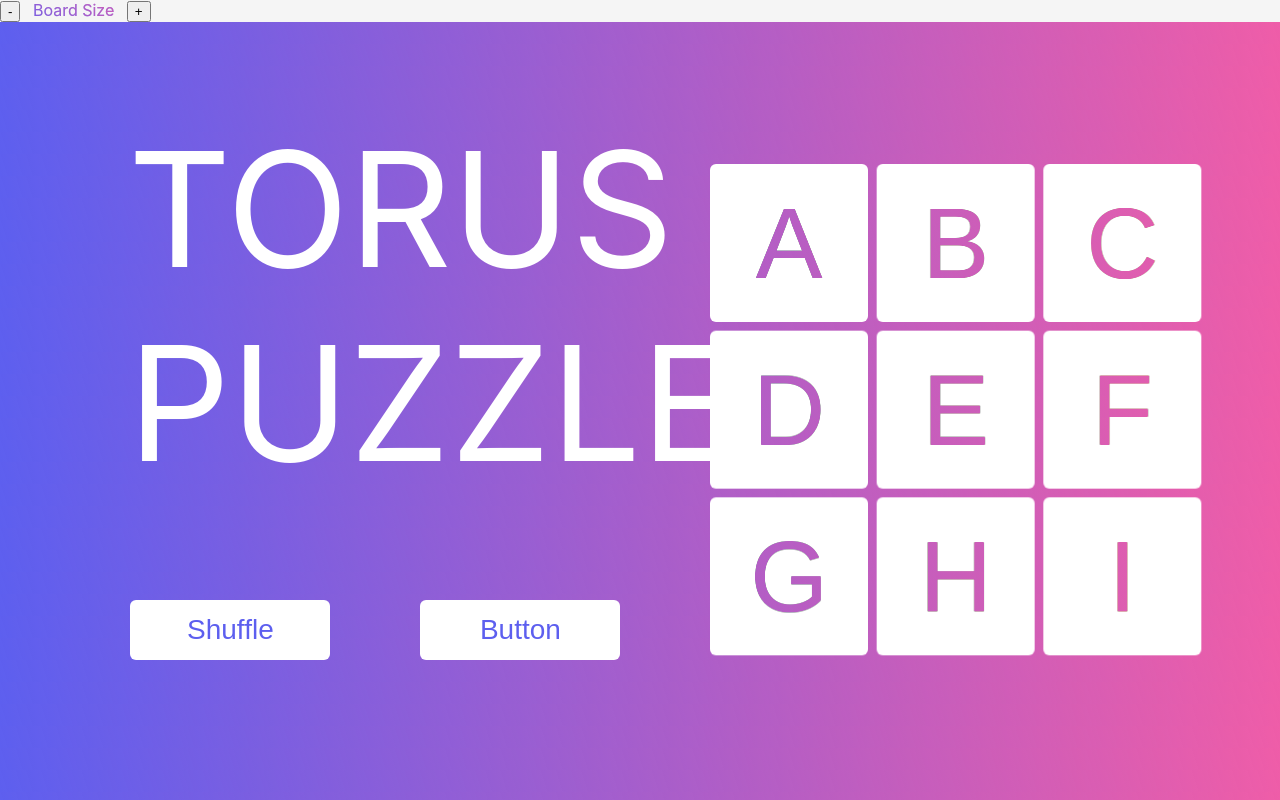
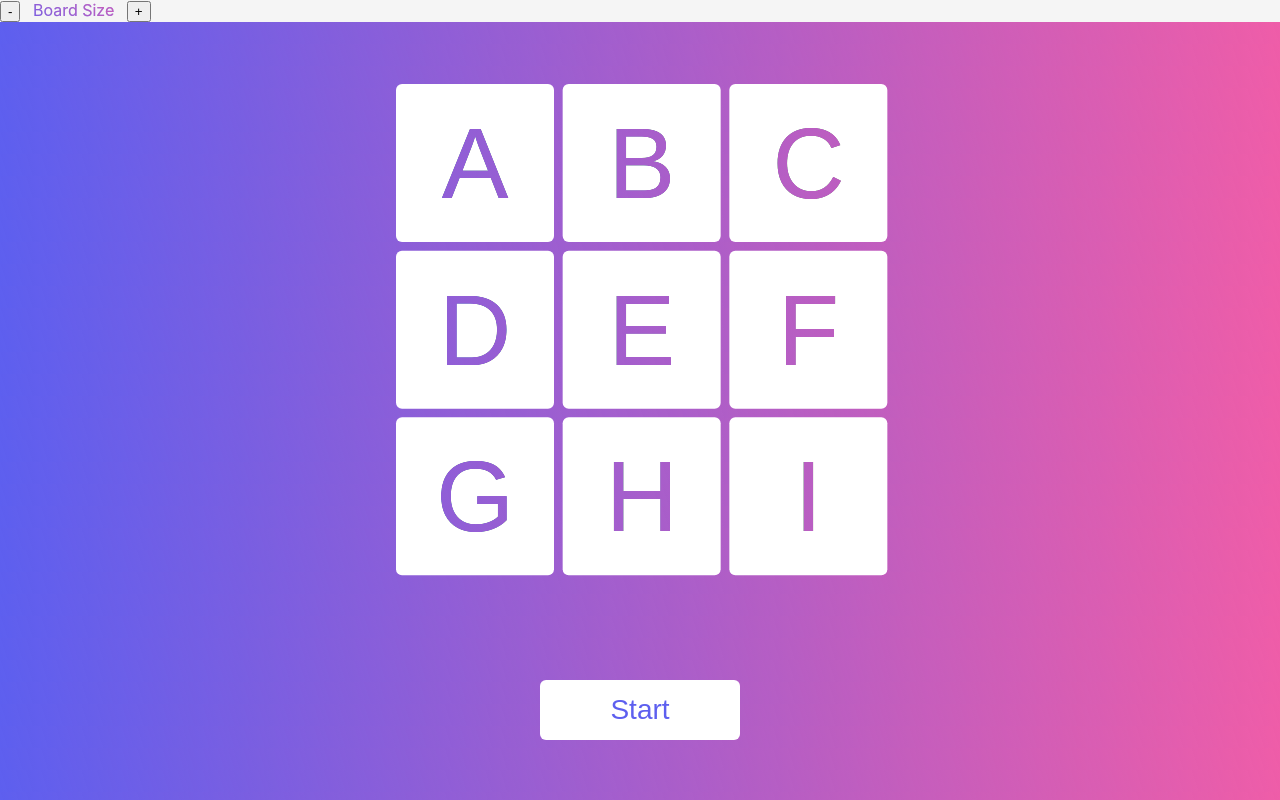
Before and after one commit to AryanChawla1/QWEB, a React (Create React App) app in the folder frontend/: page / in a window 1280 px wide. Built offline with nearby package versions, Linux system fonts and the light colour scheme.

Commit message:
Improved CSS organization

```diff
--- a/frontend/src/components/Board.js
+++ b/frontend/src/components/Board.js
@@ -3,7 +3,7 @@ import Tiles from './Tiles'
 
 const Board = ({width, tiles, boardWidth, moveRow, moveCol, completedBoard, setCompletedBoard, setTiles, nonFunctional}) => {
   return (
-    <div className="board" style={{width: boardWidth, height: boardWidth}}>
+    <div style={{width: boardWidth, height: boardWidth}}>
         <Tiles width={width} tiles={tiles} boardWidth={boardWidth} setTiles={setTiles}
         nonFunctional={nonFunctional}/>
     </div>
--- a/frontend/src/index.css
+++ b/frontend/src/index.css
@@ -15,11 +15,8 @@ code {
 
 .board {
   position: absolute;
-  width: 500px;
-  height: 500px;
-  left: 55%;
-  top: 20%;
-  font-size:0px;
+  mix-blend-mode: lighten;
+  transform: translateX(-50%);
 }
 
 .tile {
@@ -28,7 +25,6 @@ code {
   user-select: none;
   border: none;
   font-size: 0;
-  mix-blend-mode: lighten;
 }
 .tileOuter {
   position: absolute;
@@ -44,7 +40,7 @@ code {
   padding: 0px;
   display: grid;
 	place-items: center;
-  color: 'black';
+  color: black;
 }
 
 .gradtext {
@@ -75,18 +71,11 @@ code {
   }
 }
 
-.buttonsMainPage {
-  position:absolute;
-  top: 75%;
-  left: 18%;
-  animation: yourNewSuperpower 1s;
-}
-
 .button1 {
   width: 200px;
   height: 60px;
   border-radius: 6px;
-  position: relative;
+  position: absolute;
   font-size: 28px;
   transform: translateX(-50%);
   border: none;
@@ -98,6 +87,3 @@ code {
   background: linear-gradient(252.44deg, #EF5DA8 0%, rgba(239, 93, 168, 0) 100%), #5D5FEF;
   -webkit-text-fill-color: white;
 }
-.button1 + .button1 {
-  margin-left: 90px;
-}
--- a/frontend/src/pages/App.js
+++ b/frontend/src/pages/App.js
@@ -1,6 +1,8 @@
 //Todo:
-//Move Board functions to Board.js
 //Have tile sliding be continuous instead of one move at a time
+//Add Rest of pages
+//Add Timer
+
 
 import React, { useState } from 'react';
 import '../styles/App.css';
@@ -21,13 +23,11 @@ const App = () => {
         <button onClick={() => helpers.incWidth(width, setWidth, setTiles, setCompletedBoard)}>+</button>
         &emsp;&emsp;&emsp;&emsp;&emsp;
       </div>
-      <div className="titleText">TORUS PUZZLE</div>
-      <div className="buttonsMainPage">
-        <button className="button1" onClick={() => helpers.shuffleTiles(width, setCompletedBoard, setTiles)}>Shuffle</button>
-        <button className="button1">Button</button>
+      <button id="App-startBtn" className="button1" onClick={() => helpers.shuffleTiles(width, setCompletedBoard, setTiles)}>Start</button>
+      <div id="App-board" className="board">
+        <Board width={width} tiles={tiles} boardWidth={boardWidth} completedBoard={completedBoard}
+        setCompletedBoard={setCompletedBoard} setTiles={setTiles}/>
       </div>
-      <Board width={width} tiles={tiles} boardWidth={boardWidth} completedBoard={completedBoard}
-      setCompletedBoard={setCompletedBoard} setTiles={setTiles} />
     </div>
   )
 }
--- a/frontend/src/pages/splash.js
+++ b/frontend/src/pages/splash.js
@@ -1,11 +1,11 @@
 import React from 'react';
-import '../styles/splash.css';
+import '../styles/Splash.css';
 import Board from '../components/Board';
 import helpers from '../helpers';
 
 const Splash = () => {
    const boardWidth = 500
-   const width = 3 //width in tiles
+   const width = 3
    const tiles = helpers.initTiles(width)
 
    return(
@@ -15,11 +15,11 @@ const Splash = () => {
             <button className="accountStuff">Sign Up</button>
          </div>
          <div className="titleText">TORUS PUZZLE</div>
-         <div className="buttonsMainPage">
-            <button className="button1" >Daily</button>
-            <button className="button1">Classic</button>
+         <button id="Splash-dailyBtn" className="button1" >Daily</button>
+         <button id="Splash-classicBtn" className="button1">Classic</button>
+         <div id="Splash-board" className='board'>
+            <Board width={width} tiles={tiles} boardWidth={boardWidth} nonFunctional={true}/>
          </div>
-         <Board width={width} tiles={tiles} boardWidth={boardWidth} nonFunctional={true}/>
       </div>
    )
 }
--- a/frontend/src/styles/App.css
+++ b/frontend/src/styles/App.css
@@ -36,3 +36,14 @@
     transform: rotate(360deg);
   }
 }
+
+#App-board {
+  top: 10%;
+  left: 50%;
+}
+
+#App-startBtn {
+  position: absolute;
+  top: 85%;
+  left: 50%;
+}
--- a/frontend/src/styles/splash.css
+++ b/frontend/src/styles/splash.css
@@ -37,6 +37,11 @@
    }
 }
 
+#Splash-board {
+   left: 70%;
+   top: 20%;
+ }
+
 .navbar {
    text-align: right;
    margin-top: 50px;
@@ -53,3 +58,13 @@
    font-size: x-large;
    margin-right: 50px;
 }
+
+#Splash-dailyBtn {
+   left: 19%;
+   top: 75%;
+}
+
+#Splash-classicBtn {
+   left: 36%;
+   top: 75%;
+}
```
